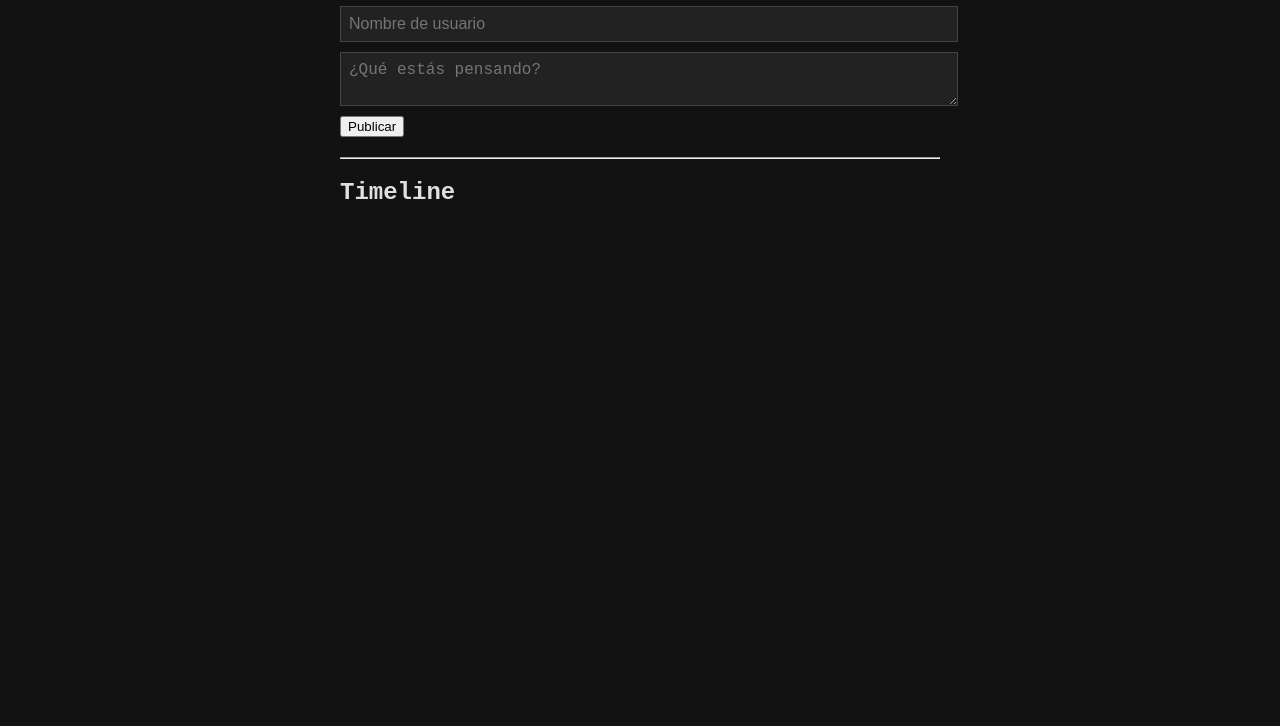
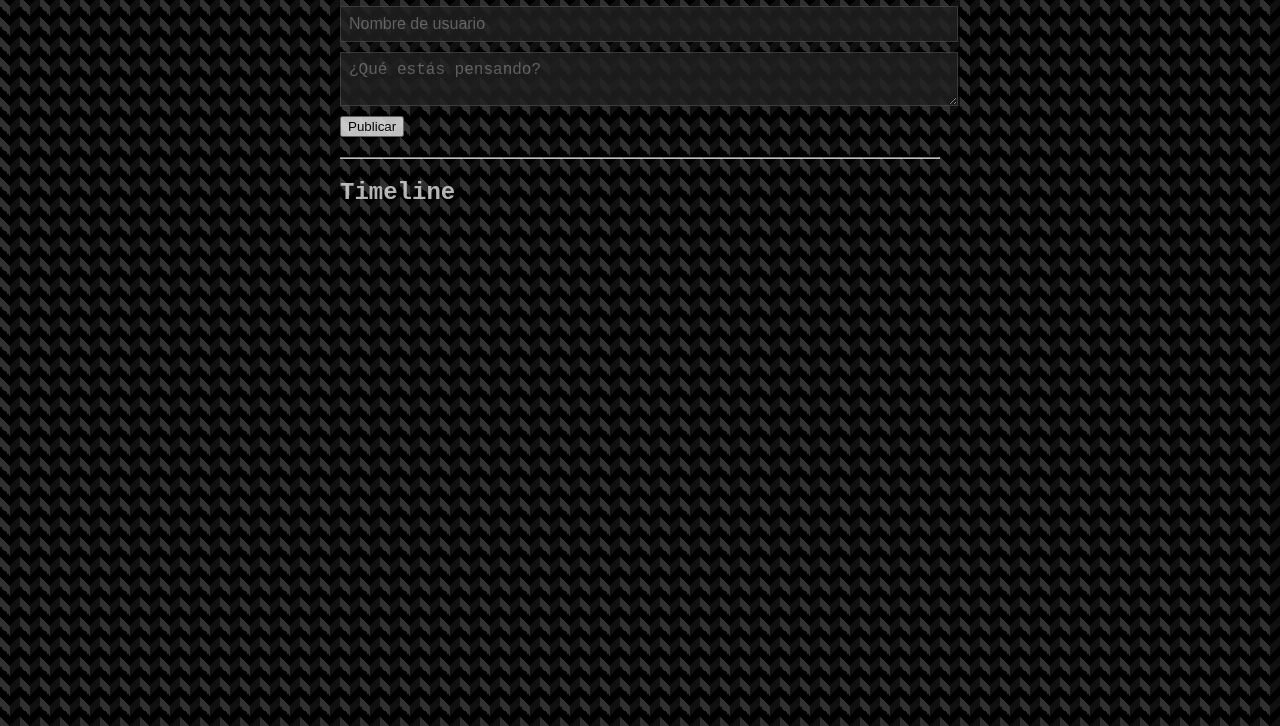
Before and after one commit to meowrhino/piulerPDF, a website: page public/index.html in a window 1280 px wide. Shown: the part 74-800 px from the top of the page. Drawn offline with Linux system fonts and the light colour scheme; no server answers; a web font is replaced by a local one.

Commit message:
mejor fondo?

```diff
--- a/public/style.css
+++ b/public/style.css
@@ -5,7 +5,12 @@ body {
     font-family: 'Monomaniac One', monospace;
     margin: 20px auto;
     max-width: 600px;
-    background-color: #121212;
+    background-color: #000000;
+    opacity: 0.8;
+    background: linear-gradient(135deg, #30303055 25%, transparent 25%) -10px 0/ 20px 20px,
+                linear-gradient(225deg, #303030 25%, transparent 25%) -10px 0/ 20px 20px,
+                linear-gradient(315deg, #30303055 25%, transparent 25%) 0px 0/ 20px 20px,
+                linear-gradient(45deg, #303030 25%, #000000 25%) 0px 0/ 20px 20px;
     color: #e0e0e0;
 }
 
```
